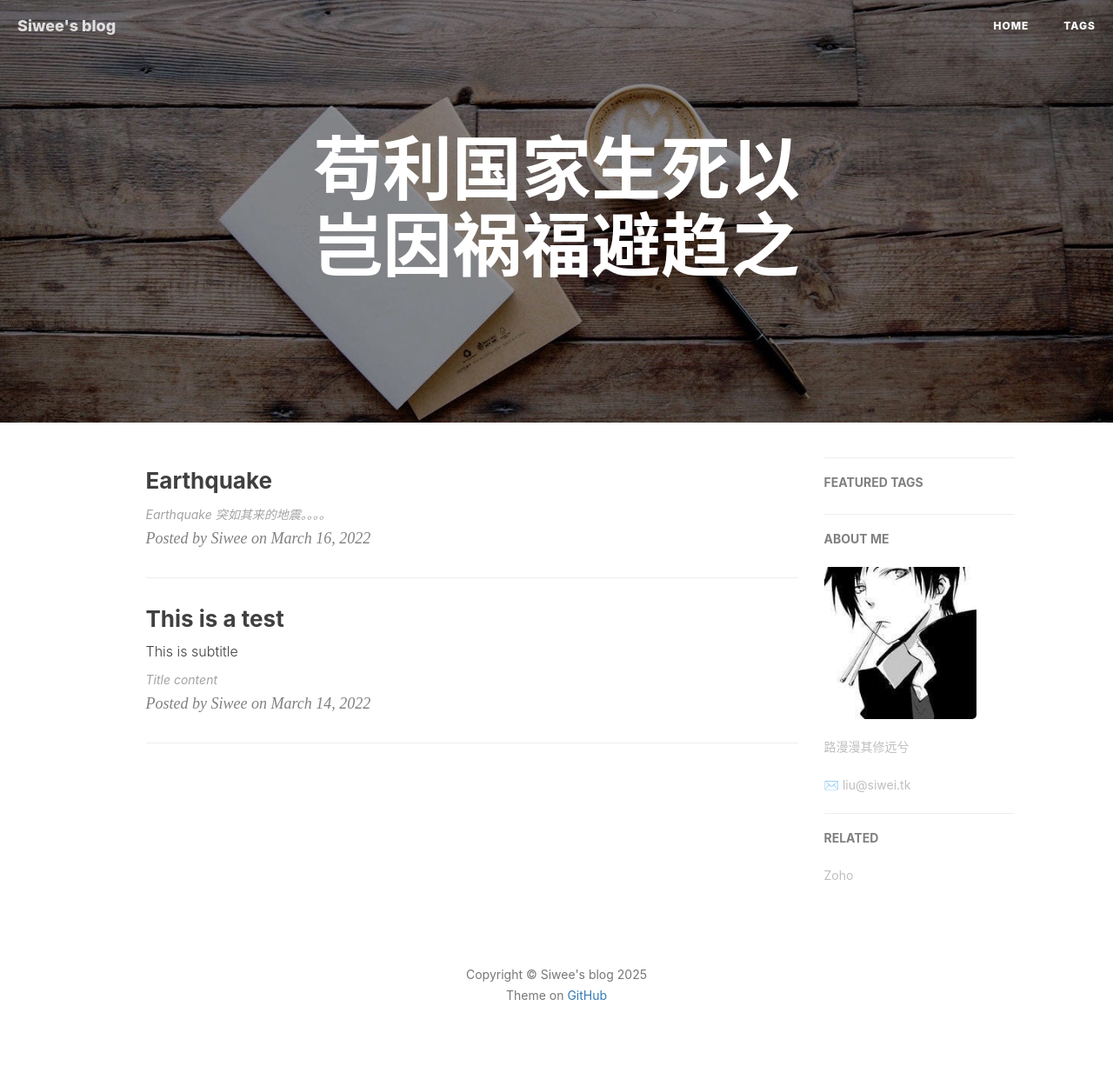
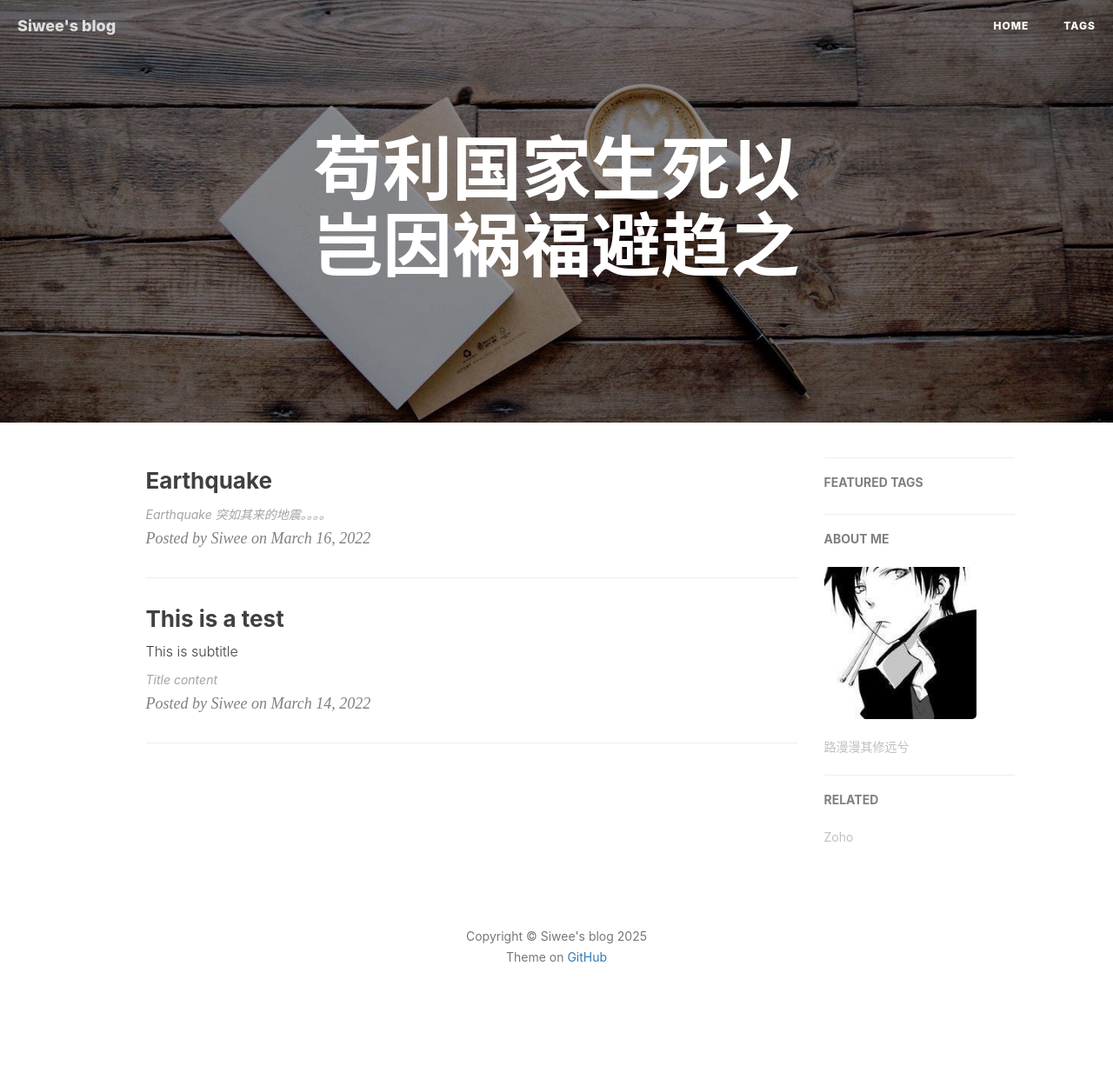
Before and after one commit to lswliusiwei/lswliusiwei.github.io, a Jekyll site: the page built from index.html, in a window 1280 px wide. Shown: the whole page at 87% size. Built offline with Jekyll 4.4.1, drawn with Linux system fonts in a browser that asks for light colours; nearby versions of some CDN libraries; the list of posts is cut into pages by our own code; comment, search, counter and statistics services are not loaded; after the commit the page ends 1205 px from its top, so only the background shows below that.

Commit message:
Update _config.yml

```diff
--- a/_config.yml
+++ b/_config.yml
@@ -2,7 +2,7 @@
 title: Siwee's blog
 SEOTitle: Siwee的博客 | Siwee's blog
 header-img: img/post-bg-coffee.jpeg
-email: liu@siwei.tk
+email:
 description: "个人博客"
 keyword: "Siwee的博客"
 url: "https://liu.siwei.tk"          # your host, for absolute URL
```
